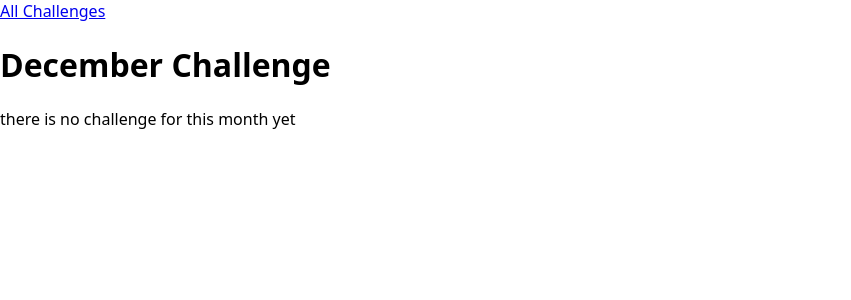
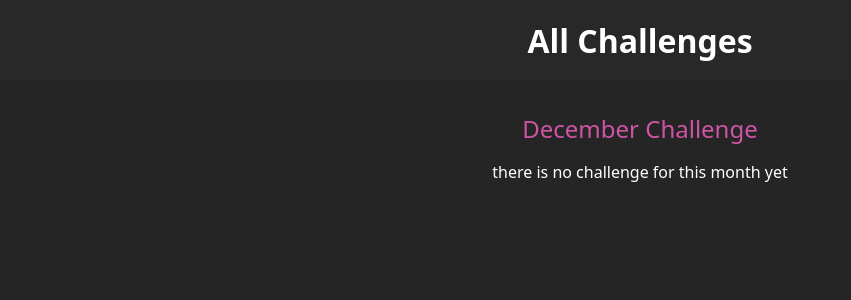
Before and after one commit to jarbunn/monthly_challenges, a Django app: page /challenges/December in a window 1280 px wide. Shown: the top 300 px of the page, without its empty margins (0-851 px from the left). Run offline with Django 4.2, Linux system fonts and the light colour scheme; some web fonts are replaced.

Commit message:
Added header and challenge styling

```diff
--- /dev/null
+++ b/challenges/static/challenges/challenge.css
@@ -0,0 +1,24 @@
+h1,
+h2 {
+    font-weight: bold;
+    text-align: center;
+    color: white
+}
+
+h1 {
+    font-size: 1.5rem;
+    margin: 2rem 0 1rem 0;
+    font-weight: normal;
+    color: #cf54a6;
+}
+
+
+h2 {
+    font-size: 3rem;
+    font-weight: bold;
+}
+
+.fallback {
+    text-align: center;
+    color: white;
+}
--- /dev/null
+++ b/challenges/static/challenges/includes/header.css
@@ -0,0 +1,25 @@
+header {
+    width: 100%;
+    height: 5rem;
+    background-color: rgb(40, 40, 40);
+}
+
+header nav {
+    width: 100%;
+    height: 100%;
+    display: flex;
+    justify-content: center;
+    align-items: center;
+}
+
+header nav a {
+    color: white;
+    font-size: 2rem;
+    font-weight: bold;
+    text-decoration: none;
+}
+
+header nav a:hover,
+header nav a:active {
+    color: #cf54a6
+}
--- a/challenges/templates/challenges/challenge.html
+++ b/challenges/templates/challenges/challenge.html
@@ -1,4 +1,10 @@
 {%extends "base.html" %}
+{% load static %}
+
+{%block css_files%}
+    <link rel="stylesheet", href="{% static "challenges/challenge.css" %}">
+    <link rel="stylesheet", href="{% static "challenges/includes/header.css" %}">
+{% endblock %}
 
 {% block page_title %}
     {{month_name | title}} Challenge
@@ -11,6 +17,6 @@
     {% if text is not None %}
         <h2>{{ text }}</h2>
     {% else %}
-        <p>there is no challenge for this month yet</p>
+        <p class="fallback">there is no challenge for this month yet</p>
     {% endif %}
 {% endblock %}
--- a/challenges/templates/challenges/index.html
+++ b/challenges/templates/challenges/index.html
@@ -3,6 +3,7 @@
 
 {%block css_files%}
     <link rel="stylesheet", href="{% static "challenges/challenges.css" %}">
+    <link rel="stylesheet", href="{% static "challenges/includes/header.css" %}">
 {% endblock %}
 
 {% block page_title %}
--- a/static/style.css
+++ b/static/style.css
@@ -6,4 +6,5 @@ html {
 
 body {
     margin: 0;
+    background-color: #262525;
 }
```
Also changed, not shown: challenges/static/challenges/challenges.css (+34 -0 lines).
